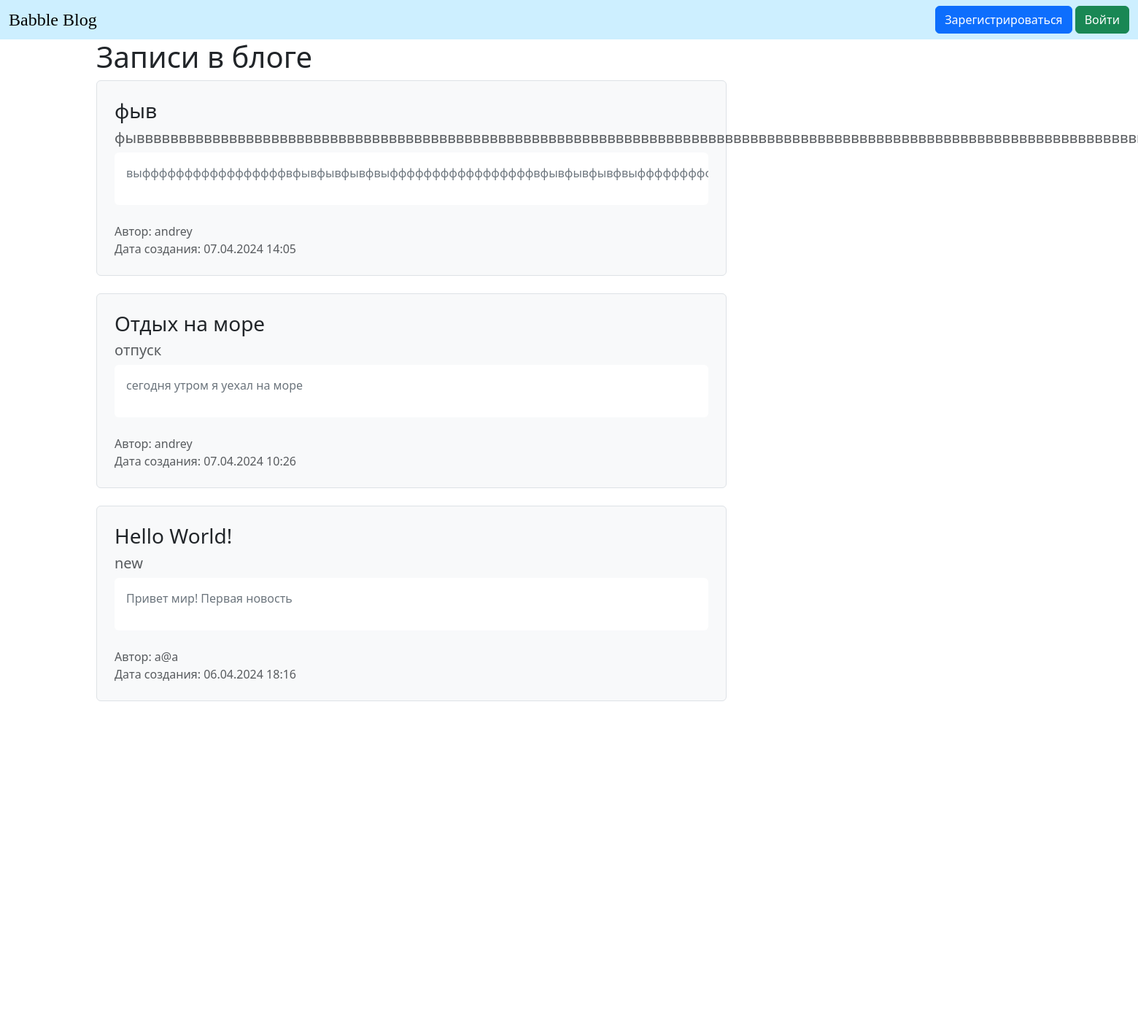
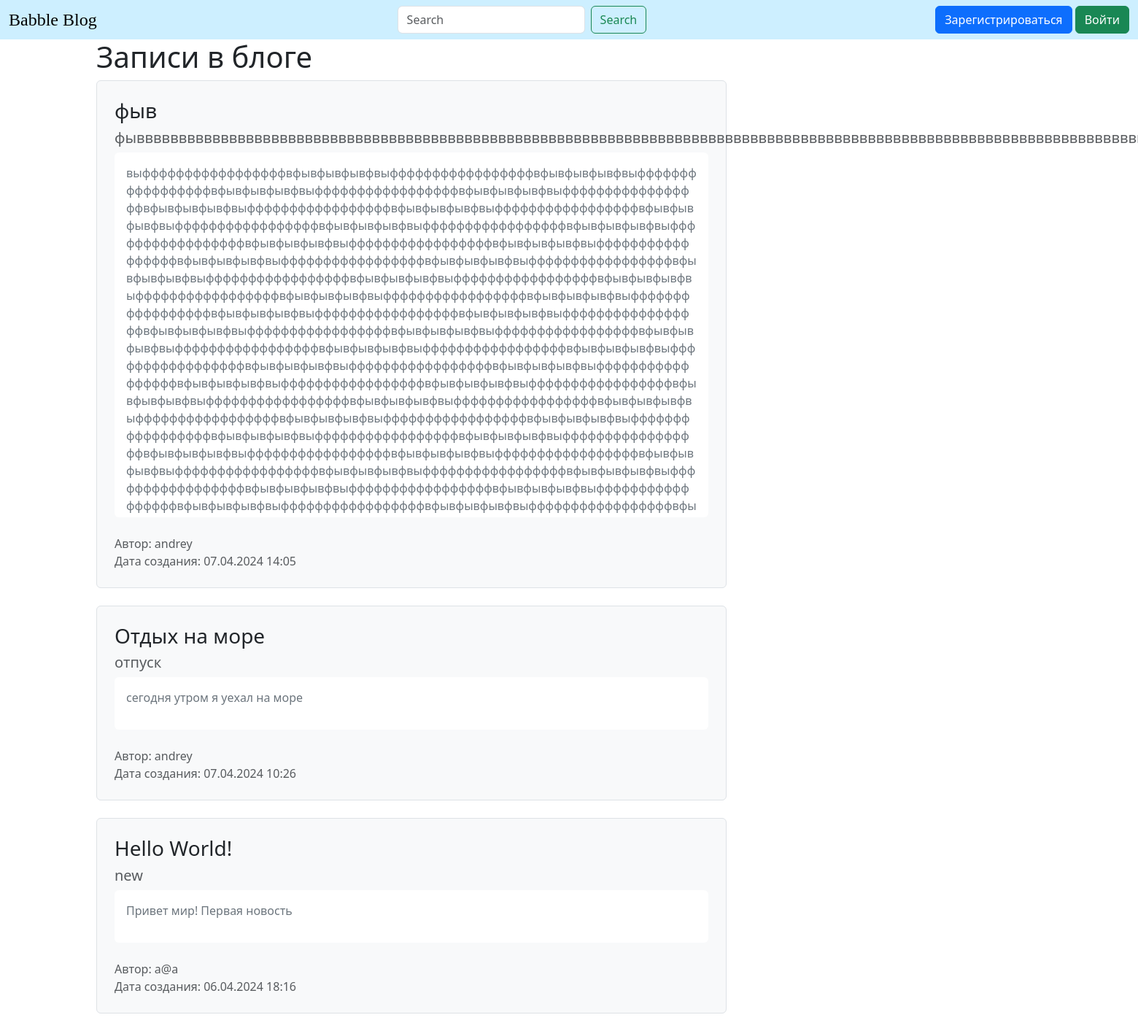
Before and after one commit to Andrey0388/BabbleBlog, a Flask app: page / in a window 1560 px wide; the page is wider, and only the part inside the window is pictured. Shown: that part at 73% size. Before the commit the page ends 961 px from the top of that part, so only its background shows below. Run offline with Flask 3, Linux system fonts and the light colour scheme; data comes from the database, SQL or seed files in the repository; both versions use the stored data as it was after the commit; some web fonts are replaced.

Commit message:
Сайт

```diff
--- a/app/static/css/font.css
+++ b/app/static/css/font.css
@@ -6,3 +6,7 @@
     font-family: Header, 'header';
     font-size: 24px;
    }
+
+.highlighted {
+    background-color: yellow;
+}
--- /dev/null
+++ b/app/static/js/search.js
@@ -0,0 +1,18 @@
+function search() {
+    var searchText = document.getElementById('searchInput').value.toLowerCase();
+    var elements = document.querySelectorAll('*');
+
+    elements.forEach(function(element) {
+        var originalHTML = element.innerHTML; // Сохраняем исходное содержимое элемента
+        var innerHTML = originalHTML.toLowerCase();
+        var index = innerHTML.indexOf(searchText);
+        while (index !== -1) {
+            var leftPart = originalHTML.substring(0, index);
+            var highlightedPart = originalHTML.substring(index, index + searchText.length);
+            var rightPart = originalHTML.substring(index + searchText.length);
+            element.innerHTML = leftPart + '<span class="highlighted">' + highlightedPart + '</span>' + rightPart;
+            innerHTML = rightPart.toLowerCase();
+            index = innerHTML.indexOf(searchText);
+        }
+    });
+}
--- a/app/templates/base.html
+++ b/app/templates/base.html
@@ -9,6 +9,7 @@
             integrity="sha384-YvpcrYf0tY3lHB60NNkmXc5s9fDVZLESaAA55NDzOxhy9GkcIdslK1eN7N6jIeHz"
             crossorigin="anonymous"></script>
     <link rel="stylesheet" href="\static\css\font.css">
+    <script src="/static/js/search.js"></script>
     <title>{{title}}</title>
 </head>
 <body>
@@ -21,6 +22,11 @@
                 <a href="news" class="btn btn-info">Создать блог</a></li>
                 {% endif %}
             </div>
+            <form class="d-flex" role="search">
+                <input id="searchInput" class="form-control me-2" type="search" placeholder="Search"
+                       aria-label="Search">
+                <button class="btn btn-outline-success" type="button" onclick="search()">Search</button>
+            </form>
             <div class="navbar-nav ml-auto">
                 <div class="d-flex flex-row">
                     {% if current_user.is_authenticated %}
--- a/app/templates/index.html
+++ b/app/templates/index.html
@@ -6,8 +6,8 @@
 <div class="col-md-8 border rounded bg-light mb-4 p-4">
     <h3>{{ item.title }}</h3>
     <h5 class="text-muted">{{ item.category }}</h5>
-    <div class="overflow-auto bg-white p-3 rounded" style="max-height: 500px; overflow-y: auto;">
-        <p class="text-secondary" style="white-space: pre-wrap;">{{ item.content }}</p>
+    <div class="overflow-auto bg-white p-3 rounded" style="max-height: 500px; overflow-y: auto; word-wrap: break-word;">
+        <p class="text-secondary">{{ item.content }}</p>
     </div>
     <div class="mt-4 text-muted">
         <div>
```
Also changed, not shown: app/db/blogs.db.
